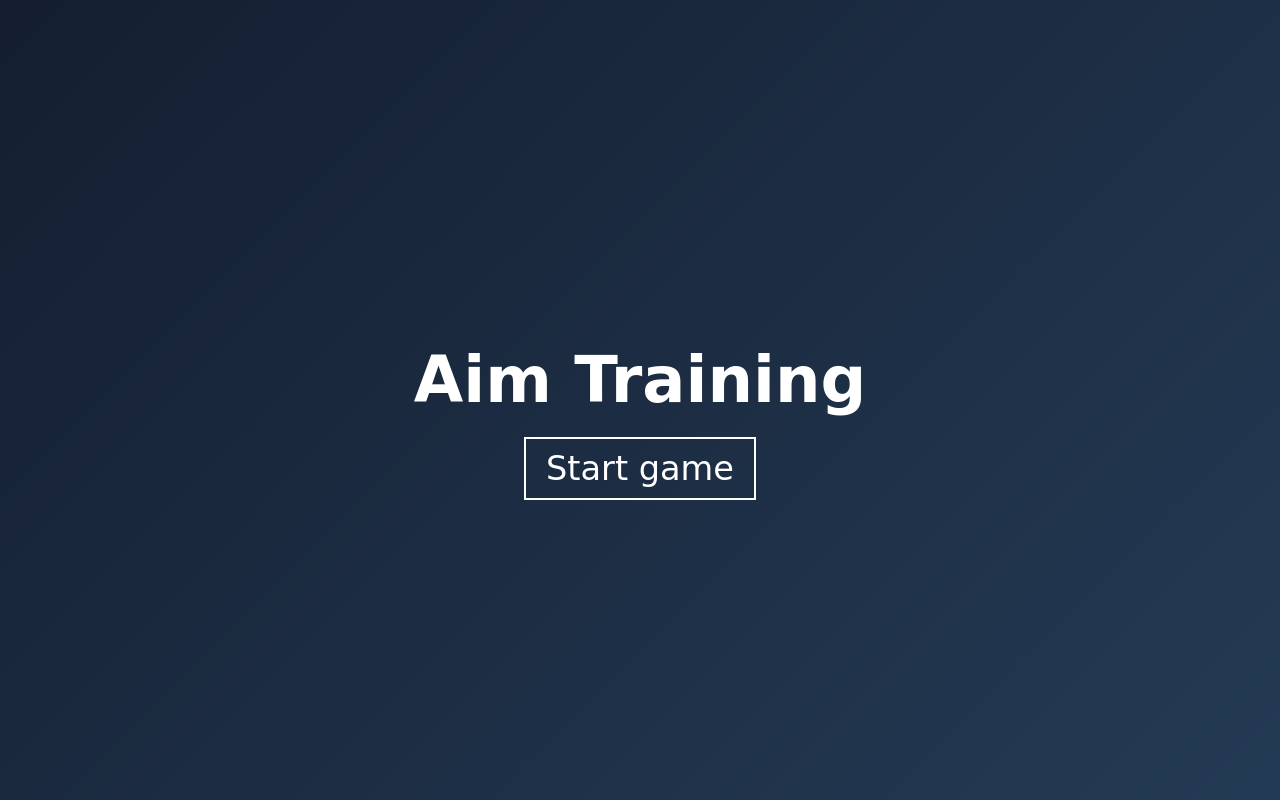
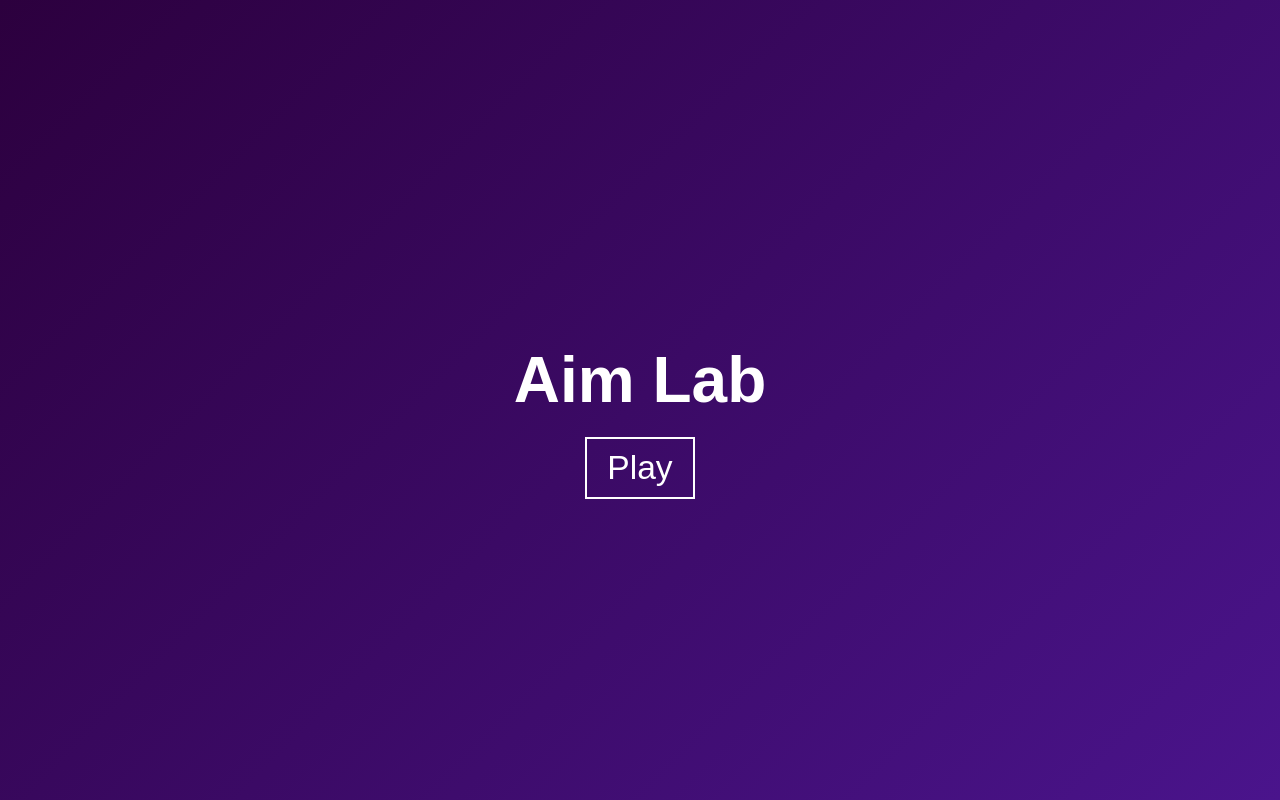
Before and after one commit to Ali-Mashni/Aim_Training, a plain HTML site: page index.html in a window 1280 px wide. Drawn offline with Linux system fonts and the light colour scheme; a web font is replaced by a local one.

Commit message:
changed the theme of the game

```diff
--- a/css/style.css
+++ b/css/style.css
@@ -1,11 +1,11 @@
 @import url('https://fonts.googleapis.com/css2?family=DynaPuff:wght@400;500;600&display=swap');
 
 :root {
-    --bright: #ff4081; /* New neon pink for interactive elements */
-    --primary-bg: #141e30; /* Start screen gradient start */
-    --secondary-bg: #243b55; /* Start screen gradient end */
-    --board-bg-start: #1e1e2f; /* Game board gradient start */
-    --board-bg-end: #27293d;   /* Game board gradient end */
+    --bright: #00e676; /* Neon green for interactive elements */
+    --primary-bg: #2c003e; /* Dark purple for start screen gradient start */
+    --secondary-bg: #4a148c; /* Purple for start screen gradient end */
+    --board-bg-start: #004d40; /* Dark teal for game board gradient start */
+    --board-bg-end: #00695c;   /* Teal for game board gradient end */
 }
 
 * {
@@ -16,7 +16,7 @@
     margin: 0;
     padding: 0;
     overflow: hidden;
-    font-family: 'DynaPuff', cursive;
+    font-family: 'Arial', cursive;
 }
 
 .screen {
@@ -70,7 +70,7 @@
 }
 
 .circle {
-    background: radial-gradient(circle, var(--bright), #f50057);
+    background: radial-gradient(circle, var(--bright), #00bfa5);
     position: absolute;
     border-radius: 50%;
     cursor: pointer;
--- a/index.html
+++ b/index.html
@@ -11,8 +11,8 @@
 <body>
   <!-- Start Screen -->
   <div class="screen start-screen">
-    <h1>Aim Training</h1>
-    <a href="#" class="start" id="start">Start game</a>
+    <h1>Aim Lab</h1>
+    <a href="#" class="start" id="start">Play</a>
   </div>
 
   <!-- Game Screen (initially hidden) -->
```
